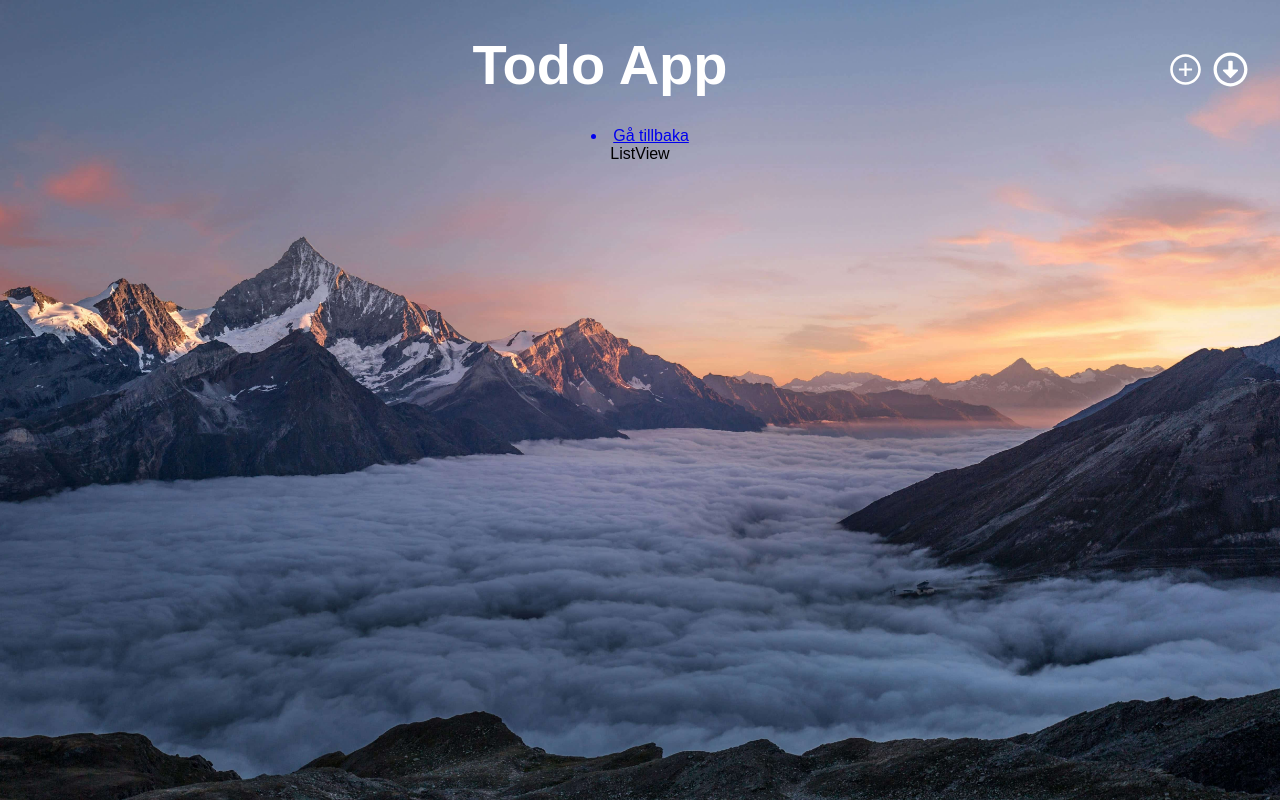
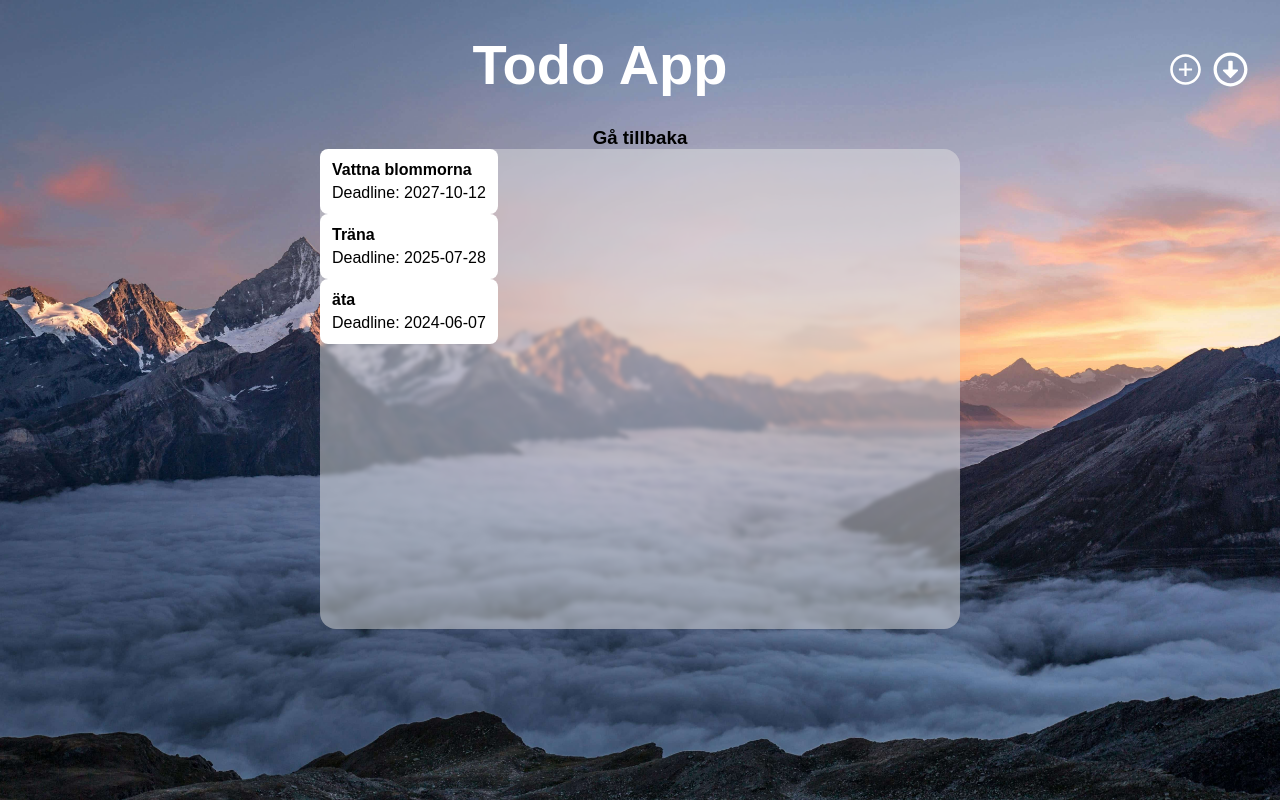
Before and after one commit to OscarDonald/Todo-App-Grupprojekt, a React (Vite) app: page /listview in a window 1280 px wide. Built offline with nearby package versions, Linux system fonts and the light colour scheme.

Commit message:
listview, edited tasks

```diff
--- a/src/components/ListView/ListView.jsx
+++ b/src/components/ListView/ListView.jsx
@@ -2,17 +2,36 @@ import React, { useEffect, useState } from 'react'
 import styles from './ListView.module.css'
 import { Link } from 'react-router-dom'
 import "../../index.css"
+import { useSelector } from 'react-redux'
+import Task from '../Task/Task';
 
 const ListView = () => {
 
+    const { tasks } = useSelector((state) => state.tasks);
 
+    const listviewTasks = tasks.map((task) => {
+        return {
+            id: task.id,
+            title: task.title,
+            deadline: task.deadline,
+            column: task.column,
+            responsible: task.responsible
+        };
+    });
+
+    console.log(listviewTasks)
     return (
         <>
-        <Link to={"/"}><li>Gå tillbaka</li></Link>
+            <Link to={"/"} style={{ textDecoration: "none", color: "black" }}> <li style={{ listStyle: 'none' }}><h3>Gå tillbaka</h3></li></Link>
 
-        <div className=''>
-            ListView
-        </div>
+            <div className={styles.listview__container}>
+                <div className={styles.listview__tasks}>
+                    {listviewTasks.map(task => (
+                        <Task task={task} key={task.id} />
+                    ))}
+                </div>
+
+            </div>
         </>
     )
 }
--- a/src/components/ListView/ListView.module.css
+++ b/src/components/ListView/ListView.module.css
@@ -0,0 +1,19 @@
+.listview__container {
+    display: flex;
+    margin: 0 auto;
+    background-color: #e2e2e27c;
+    backdrop-filter: blur(2px);
+    width: 50vw;
+    height: 60vh;
+    border-radius: 1rem;
+}
+
+.task__card {
+    border-radius: .5rem;
+    padding: .75rem;
+    background-color: white;
+    display: flex;
+    flex-direction: column;
+    align-items: start;
+    gap: 5px;
+}
--- a/src/components/Task/Task.jsx
+++ b/src/components/Task/Task.jsx
@@ -4,11 +4,11 @@ import styles from './Task.module.css'
 export default function Task({task}) {
     return (
         <div className={`${styles.task__card}`}>
-            <h4>{task.title}</h4>
-            <p>{task.description}</p>
-            <p>Ska göras: {task.doDate}</p>
-            <p>Deadline: {task.deadline}</p>
-            <p>Ansvariga: {task.responible.map(user => user.name + ' ')}</p>
+            {task.title && <h4>{task.title}</h4>}
+            {task.description && <p>{task.description}</p>}
+            {task.doDate && <p>Ska göras: {task.doDate}</p>}
+            {task.deadline && <p>Deadline: {task.deadline}</p>}
+            {task.responsible.length > 0 && <p>Ansvariga: {task.responsible.map(user => user.name + ' ')}</p>}
         </div>
     )
 }
--- a/src/components/createTask/CreateTask.jsx
+++ b/src/components/createTask/CreateTask.jsx
@@ -29,7 +29,7 @@ export default function CreateTask() {
             description: taskDescription,
             doDate: doDate,
             deadline: deadline,
-            responible: responsibles,
+            responsible: responsibles,
             column: 0,
         }
         dispatch(addTask(newTask));
@@ -105,7 +105,7 @@ export default function CreateTask() {
                     rows={10}
                 />
                 <select onChange={(e) => handleResponsibles(e.target.value)}>
-                    <option>select a responible user</option>
+                    <option>select a responsible user</option>
                     {availableUsers && availableUsers.map((user) =>
                         <option
                             key={user.id}
--- a/src/feature/taskSlice/taskSlice.js
+++ b/src/feature/taskSlice/taskSlice.js
@@ -5,29 +5,29 @@ const initialState = {
     tasks: [
         {
             id: '1',
-            title: 'vatta blommorna',
+            title: 'Vattna blommorna',
             description: 'ta alla blommor i ditt hem',
-            doDate: 'idag',
-            deadline: 'idag',
-            responible: [],
+            doDate: '2026-09-16',
+            deadline: '2027-10-12',
+            responsible: [],
             column: 0
         },
         {
             id: '2',
-            title: 'träna',
+            title: 'Träna',
             description: 'cardio',
-            doDate: '2024',
-            deadline: '2025',
-            responible: [],
+            doDate: '2024-03-17',
+            deadline: '2025-07-28',
+            responsible: [],
             column: 1
         },
         {
             id: '3',
             title: 'äta',
             description: 'frukost',
-            doDate: '',
-            deadline: '',
-            responible: [],
+            doDate: '2024-04-27',
+            deadline: '2024-06-07',
+            responsible: [],
             column: 2
         }],
 }
```
